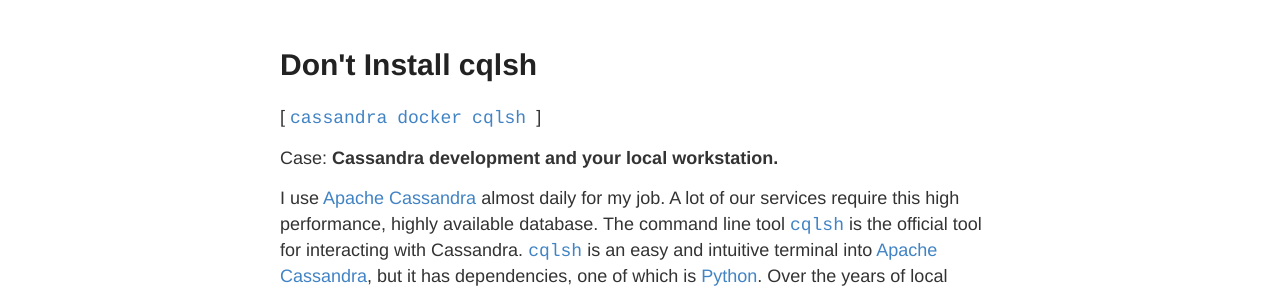
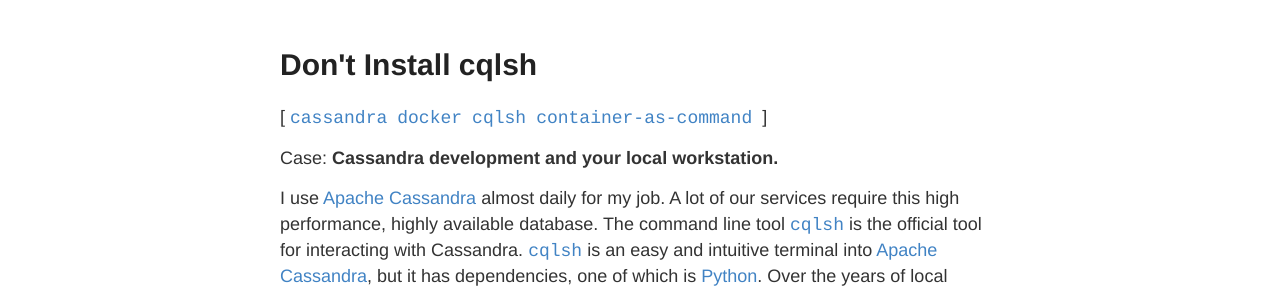
Before and after one commit to cjimti/mk, a Jekyll site: the page built from _posts/2018-03-02-dont-install-cqlsh.md, in a window 1280 px wide. Shown: the part 122-414 px from the top of the page. Built offline with Jekyll 4.4.1, drawn with Linux system fonts in a browser that asks for light colours.

Commit message:
Update 2018-03-02-dont-install-cqlsh.md

```diff
--- a/_posts/2018-03-02-dont-install-cqlsh.md
+++ b/_posts/2018-03-02-dont-install-cqlsh.md
@@ -3,7 +3,7 @@
 layout: post
 title: Don't Install cqlsh
 description: 'Don''t Install cqlsh, or anything for that matter...'
-tags: cassandra docker cqlsh
+tags: cassandra docker cqlsh container-as-command
 ---
 
 Case: **Cassandra development and your local workstation.**
```
